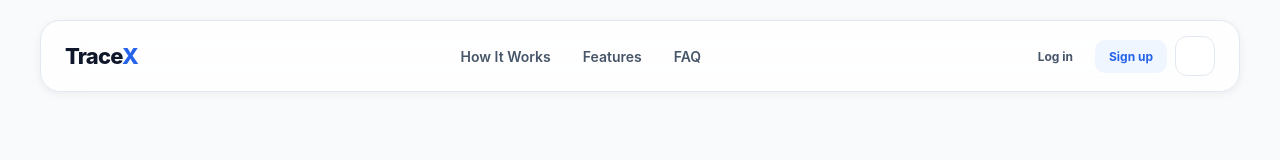
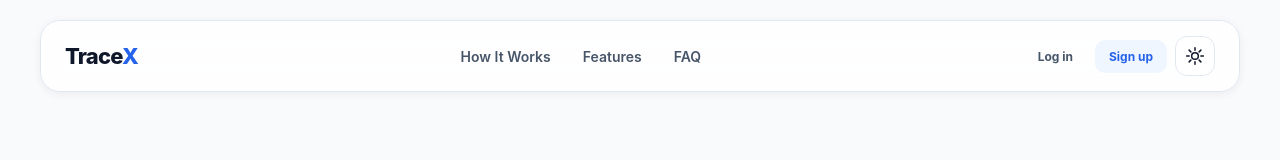
Before and after one commit to Abihr/hacknexcw, a React (Vite) app in the folder frontend/: page / in a window 1280 px wide. Shown: the top 160 px of the page. Built offline with nearby package versions, Linux system fonts and the light colour scheme; no server answers.

Commit message:
Toggle modified

```diff
--- a/frontend/src/components/Navbar/Navbar.css
+++ b/frontend/src/components/Navbar/Navbar.css
@@ -7,11 +7,7 @@
   top: 0;
   z-index: 1000;
   width: 100%;
-  background: color-mix(
-    in srgb,
-    var(--bg-secondary) 88%,
-    transparent
-  );
+  background: color-mix(in srgb, var(--bg-secondary) 88%, transparent);
   border-bottom: 1px solid var(--border);
   backdrop-filter: blur(16px);
   -webkit-backdrop-filter: blur(16px);
@@ -124,12 +120,33 @@
     color 0.2s ease;
 }
 
+.theme-toggle svg {
+  width: 20px;
+  height: 20px;
+  display: block;
+  color: currentColor;
+  stroke: currentColor;
+  fill: none;
+  opacity: 1;
+  visibility: visible;
+}
+
 .theme-toggle:hover {
   transform: translateY(-2px);
   border-color: var(--brand-primary);
   color: var(--brand-primary);
 }
 
+.theme-toggle svg {
+  width: 20px;
+  height: 20px;
+  display: block;
+  color: currentColor;
+  stroke: currentColor;
+  fill: none;
+  opacity: 1;
+  visibility: visible;
+}
 /* ========================================
    PROFILE
    ======================================== */
--- a/frontend/src/components/Navbar/Navbar.jsx
+++ b/frontend/src/components/Navbar/Navbar.jsx
@@ -1,4 +1,3 @@
-
 import { useState, useEffect } from "react";
 import { useNavigate, Link } from "react-router-dom";
 import { onAuthStateChanged } from "firebase/auth";
@@ -22,13 +21,10 @@ function Navbar() {
     const unsubscribe = onAuthStateChanged(auth, (currentUser) => {
       console.log(
         "🔥 NAVBAR AUTH STATE:",
-        currentUser ? "LOGGED IN" : "LOGGED OUT"
+        currentUser ? "LOGGED IN" : "LOGGED OUT",
       );
 
-      console.log(
-        "🔥 CURRENT UID:",
-        currentUser?.uid || "NONE"
-      );
+      console.log("🔥 CURRENT UID:", currentUser?.uid || "NONE");
 
       setUser(currentUser);
       setShowProfile(false);
@@ -46,7 +42,7 @@ function Navbar() {
 
       console.log(
         "🔥 AFTER SIGNOUT:",
-        auth.currentUser ? auth.currentUser.uid : "NULL"
+        auth.currentUser ? auth.currentUser.uid : "NULL",
       );
 
       setUser(null);
@@ -62,7 +58,6 @@ function Navbar() {
   return (
     <header className="navbar">
       <div className="navbar-inner">
-
         {/* Logo */}
         <Link to="/" className="navbar-logo">
           <span className="logo-mark">
@@ -83,7 +78,6 @@ function Navbar() {
 
         {/* Actions */}
         <div className="navbar-actions">
-
           {/* Theme Toggle */}
           <button
             className="theme-toggle"
@@ -91,33 +85,65 @@ function Navbar() {
             aria-label="Toggle theme"
             type="button"
           >
-            {theme === "light" ? "☀️" : "🌙"}
+            {theme === "light" ? (
+              <svg
+                viewBox="0 0 24 24"
+                fill="none"
+                xmlns="http://www.w3.org/2000/svg"
+                aria-hidden="true"
+              >
+                <circle
+                  cx="12"
+                  cy="12"
+                  r="4"
+                  stroke="currentColor"
+                  strokeWidth="1.8"
+                />
+                <path
+                  d="M12 2V5M12 19V22M4.93 4.93L7.05 7.05M16.95 16.95L19.07 19.07M2 12H5M19 12H22M4.93 19.07L7.05 16.95M16.95 7.05L19.07 4.93"
+                  stroke="currentColor"
+                  strokeWidth="1.8"
+                  strokeLinecap="round"
+                />
+              </svg>
+            ) : (
+              <svg
+                viewBox="0 0 24 24"
+                fill="none"
+                xmlns="http://www.w3.org/2000/svg"
+                aria-hidden="true"
+              >
+                <path
+                  d="M20.5 14.2A8.5 8.5 0 0 1 9.8 3.5 A8.5 8.5 0 1 0 20.5 14.2Z"
+                  stroke="currentColor"
+                  strokeWidth="1.8"
+                  strokeLinecap="round"
+                  strokeLinejoin="round"
+                />
+                <circle cx="17.5" cy="6.5" r="1" fill="currentColor" />
+                <circle cx="20" cy="9.5" r="0.7" fill="currentColor" />
+              </svg>
+            )}
           </button>
 
           {/* Authentication / Profile */}
           {user ? (
             <div className="profile-container">
-
               <button
                 className="profile-button"
                 type="button"
-                onClick={() =>
-                  setShowProfile((prev) => !prev)
-                }
+                onClick={() => setShowProfile((prev) => !prev)}
               >
                 <span className="profile-icon">👤</span>
 
                 <span className="profile-name">
-                  {user.displayName ||
-                    user.email?.split("@")[0] ||
-                    "Profile"}
+                  {user.displayName || user.email?.split("@")[0] || "Profile"}
                 </span>
               </button>
 
               {/* Profile Dropdown */}
               {showProfile && (
                 <div className="profile-dropdown">
-
                   <div className="profile-info">
                     <strong>
                       {user.displayName ||
@@ -135,10 +161,8 @@ function Navbar() {
                   >
                     Logout
                   </button>
-
                 </div>
               )}
-
             </div>
           ) : (
             <button
@@ -149,7 +173,6 @@ function Navbar() {
               Login
             </button>
           )}
-
         </div>
       </div>
     </header>
```
